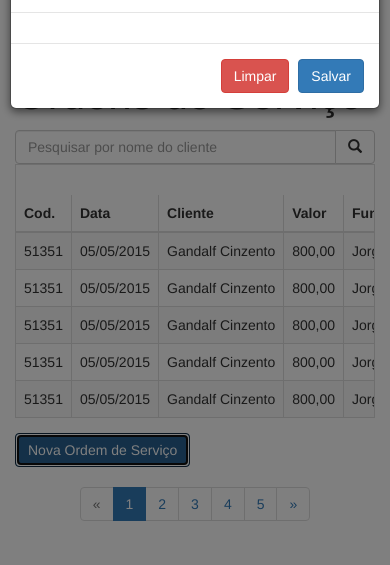
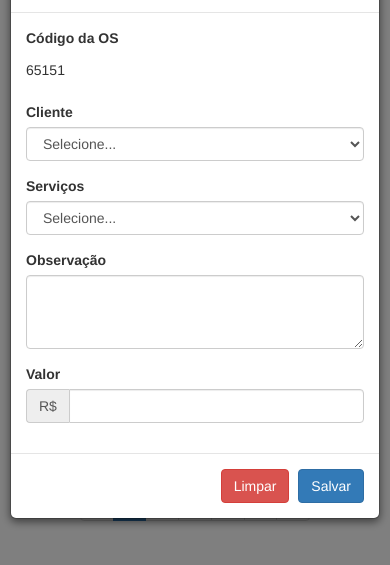
Before and after one commit to luiz158/algaworks-workshop-bootstrap3, a plain HTML site: page index.html in a window 390 px wide. Both pictures are taken after a click on the button "Nova Ordem de Serviço". Shown: the part 55-620 px from the top of the page. Drawn offline with Linux system fonts and the light colour scheme.

Commit message:
Código-fonte
Continuando com formulários: mais componentes de entrada

```diff
--- a/index.html
+++ b/index.html
@@ -188,7 +188,47 @@
         </div>
         <form>
           <div class="modal-body">
-
+            <div class="row">
+              <div class="form-group  col-xs-12">
+                <label>Código da OS</label>
+                <p class="form-control-static">65151</p>
+              </div>
+            </div>
+            <div class="row">
+              <div class="form-group  col-sm-5">
+                <label for="Cliente">Cliente</label>
+                <select id="Cliente" class="form-control">
+                  <option value="">Selecione...</option>
+                  <option value="1">Frodo Bolseiro</option>
+                  <option value="2">Gandalf Cinzento</option>
+                  <option value="3">Sauron de Mordor</option>
+                </select>
+              </div>
+              <div class="form-group  col-sm-7">
+                <label for="Servicos">Serviços</label>
+                <select id="Servicos" class="form-control">
+                  <option value="">Selecione...</option>
+                  <option value="1">Ajuste de Data/Hora</option>
+                  <option value="2">Conserto de Engrenagem</option>
+                  <option value="3">Troca de Bateria</option>
+                </select>
+              </div>
+            </div>
+            <div class="row">
+              <div class="form-group  col-sm-12">
+                <label for="Observacao">Observação</label>
+                <textarea id="Observacao" class="form-control" rows="3"></textarea>
+              </div>
+            </div>
+            <div class="row">
+              <div class="form-group  col-sm-4">
+                <label for="Valor">Valor</label>
+                <div class="input-group">
+                  <div class="input-group-addon">R$</div>
+                  <input type="text" name="valor" id="Valor" class="form-control">
+                </div>
+              </div>
+            </div>
           </div>
           <div class="modal-footer">
             <button type="reset" class="btn  btn-danger">Limpar</button>
```
